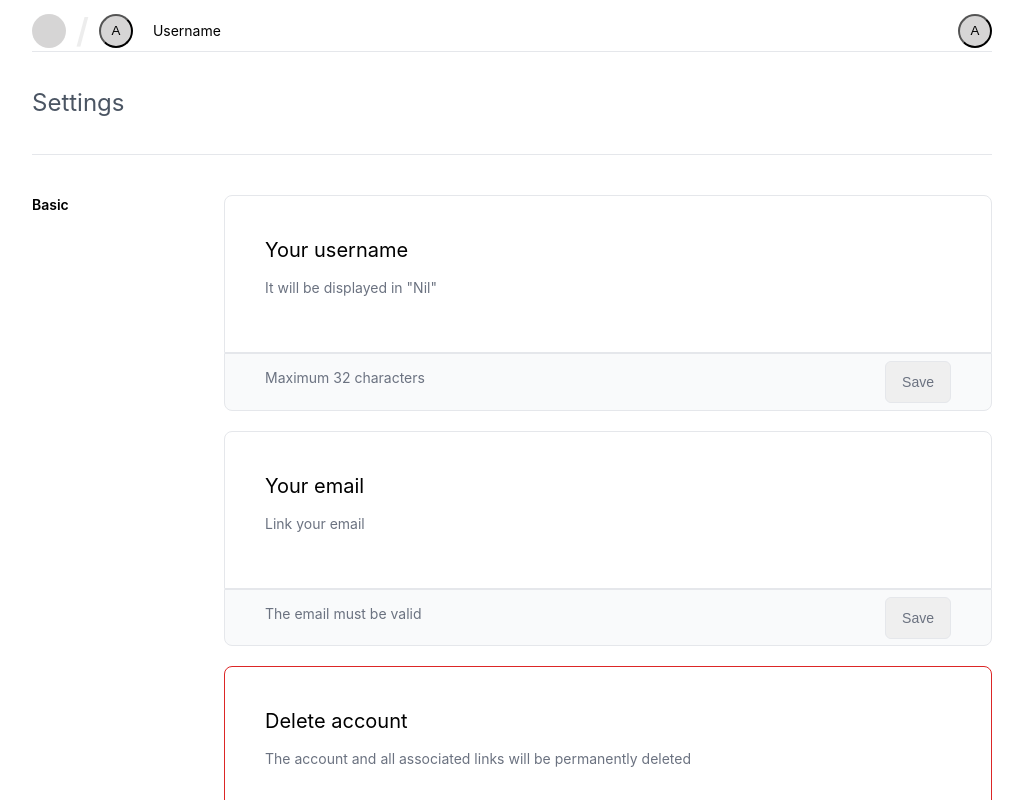
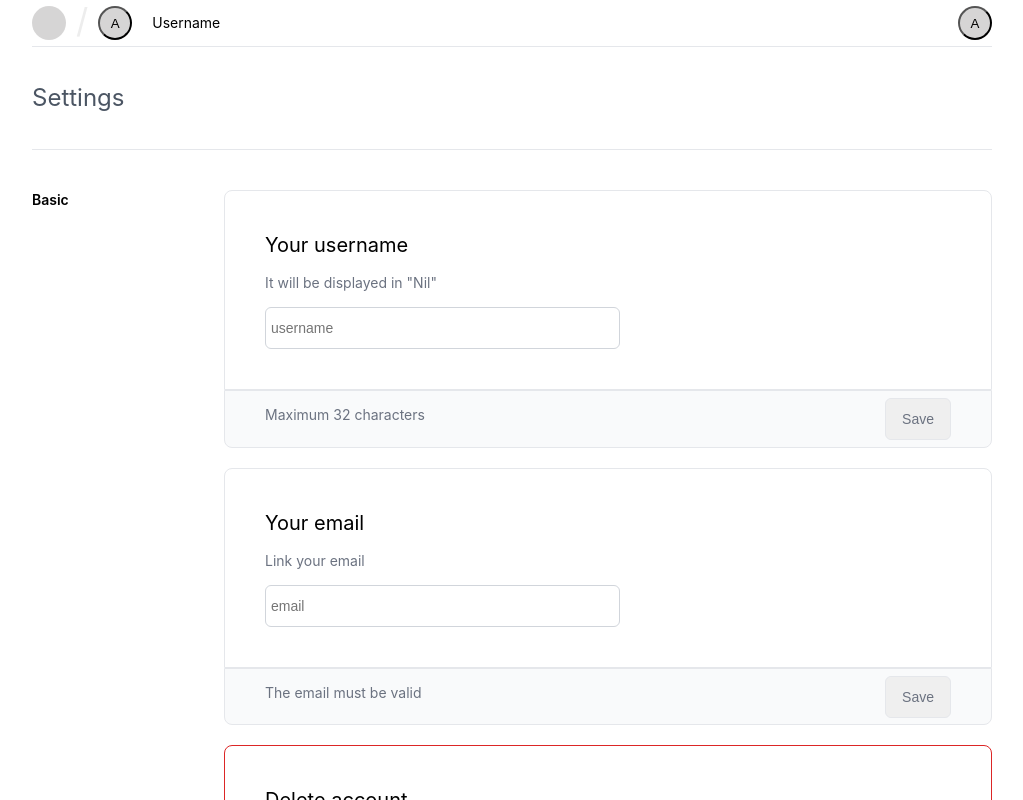
Before and after one commit to Diablox777/Project-for-company, a React (Create React App) app: page / in a window 1280 px wide. Shown: the top 800 px of the page, without its empty margins (128-1151 px from the left). Built offline with nearby package versions, Linux system fonts and the light colour scheme.

Commit message:
Добавил input-поля и вставил на них заглушки

```diff
--- a/package.json
+++ b/package.json
@@ -1,5 +1,5 @@
 {
-  "homepage": "https://https://github.com/Diablox777/Project-for-company",
+  "homepage": "https://github.com/Diablox777/Project-for-company",
   "name": "react-first",
   "version": "0.1.0",
   "private": true,
@@ -14,9 +14,9 @@
     "web-vitals": "^2.1.4"
   },
   "scripts": {
+    "start": "react-scripts start",
     "predeploy": "npm run build",
     "deploy": "gh-pages -d build",
-    "start": "react-scripts start",
     "build": "react-scripts build",
     "test": "react-scripts test",
     "eject": "react-scripts eject"
--- a/src/components/header/header.css
+++ b/src/components/header/header.css
@@ -2,7 +2,6 @@
   display: flex;
   justify-content: space-between;
   align-items: center;
-  margin-top: 10px;
   border-bottom: 1px solid;
   border-color: #e5e7eb;
   border-width: 100%;
@@ -23,8 +22,9 @@
 .slash {
   font-size: 34px;
   color: rgba(194, 193, 193, 0.294);
-  font-weight: 600;
+  font-weight: 400;
   margin: 0 10px;
+  padding-bottom: 5px;
 }
 
 .profile__name {
--- a/src/components/settings-form/SettingsForm.js
+++ b/src/components/settings-form/SettingsForm.js
@@ -13,6 +13,12 @@ const SettingsForm = () => {
           <div className="settings__controls__form-item">
             <p className="title">Your username</p>
             <p className="description">It will be displayed in "Nil"</p>
+            <input className="input"
+              type="text"
+              placeholder="username"
+              value= ""
+              onChange="#"
+            />
           </div>
           <div className="settings__controls__form-footer">
             <p className="description">Maximum 32 characters</p>
@@ -21,6 +27,12 @@ const SettingsForm = () => {
           <div className="settings__controls__form-item">
             <p className="title">Your email</p>
             <p className="description">Link your email</p>
+            <input className="input"
+              type="text"
+              placeholder="email"
+              value= ""
+              onChange="#"
+            />
           </div>
           <div className="settings__controls__form-footer">
             <p className="description">The email must be valid</p>
@@ -28,7 +40,9 @@ const SettingsForm = () => {
           </div>
           <div className="settings__controls__form-item redborder">
             <p className="title">Delete account</p>
-            <p className="description">The account and all associated links will be permanently deleted</p>
+            <p className="description">
+              The account and all associated links will be permanently deleted
+            </p>
           </div>
           <div className="settings__controls__form-footer redborder">
             <p className="description"></p>
--- a/src/components/settings-form/settings-form.css
+++ b/src/components/settings-form/settings-form.css
@@ -1,9 +1,7 @@
 .settings__title {
-  width: 100%;
   padding: 35px 0;
   margin: 0;
   border-bottom: 1px solid #e5e7eb;
-
   font-size: 24px;
   font-weight: 400;
   line-height: 32px;
@@ -88,3 +86,16 @@
   background: #ef4444;
   color: #ffffff;
 }
+
+.input {
+  height: 30px;
+  width: 50%;
+  padding: 5px;
+  border-radius: 6px;
+  border: 1px solid #d1d5db;
+
+  font-size: 14px;
+  font-weight: 400;
+  line-height: 20px;
+  text-align: left;
+}
--- a/src/components/utils/validations.js
+++ b/src/components/utils/validations.js
@@ -5,5 +5,3 @@ function validateChangeUserName(newUserName) {
 
     return {status: true, msg: ""};
 }
-
-//будет применяться позднее
```
